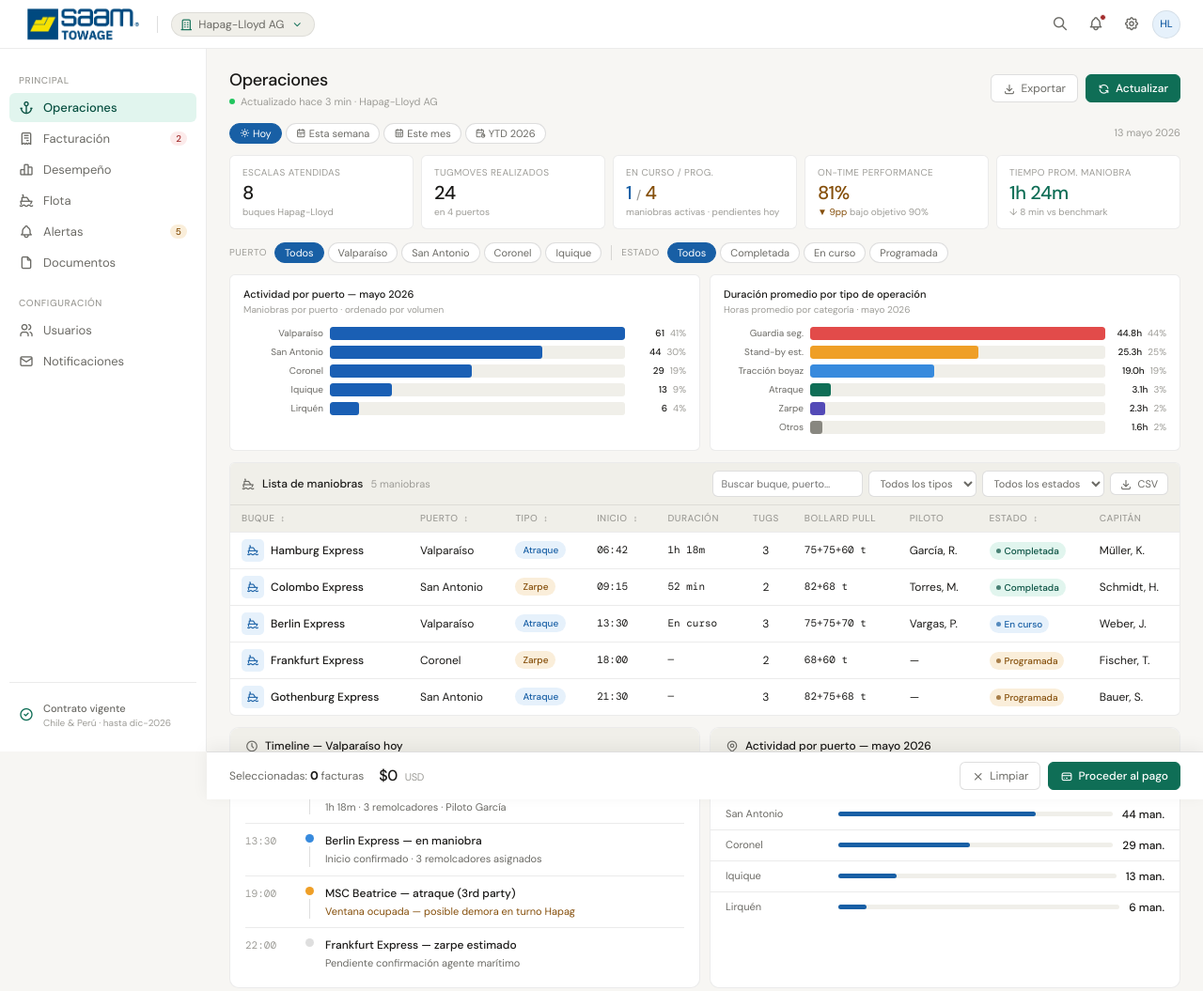
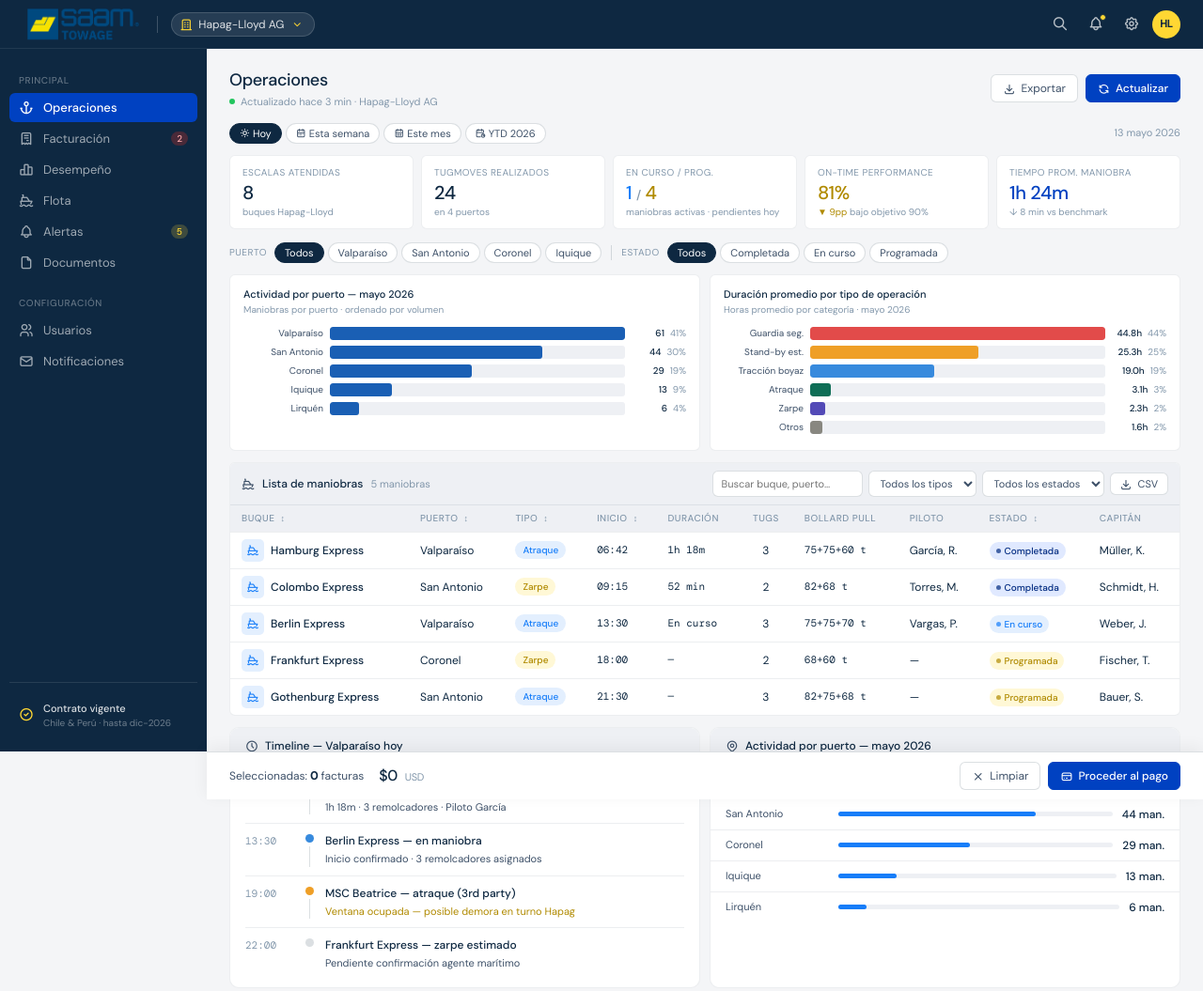
Before and after one commit to npettersen/Portal-de-Clientes, a plain HTML site: page index.html in a window 1280 px wide. Shown: the whole page at 94% size. Drawn offline with nearby package versions, Linux system fonts and the light colour scheme.

Commit message:
Update index.html

```diff
--- a/index.html
+++ b/index.html
@@ -9,14 +9,47 @@
 <link rel="stylesheet" href="https://cdn.jsdelivr.net/npm/@tabler/icons-webfont@latest/tabler-icons.min.css">
 <style>
   :root {
-    --bg: #f7f6f3; --surface: #ffffff; --surface2: #f0efe9;
-    --border: rgba(0,0,0,0.08); --border-md: rgba(0,0,0,0.13);
-    --text: #1a1917; --text2: #6b6a65; --text3: #9d9c97;
-    --accent: #0f6e56; --accent-light: #e1f5ee; --accent-text: #085041;
-    --warn: #854f0b; --warn-light: #faeeda;
-    --danger: #a32d2d; --danger-light: #fcebeb;
-    --info: #185fa5; --info-light: #e6f1fb;
-    --purple-light: #eeedfe; --purple-text: #3c3489;
+    /* ── SAAM Brand Palette — ST 2026 ── */
+    --saam-navy:    #0E2841;   /* dk2  — fondo oscuro principal */
+    --saam-yellow:  #FFD733;   /* accent1 — amarillo SAAM */
+    --saam-blue:    #0041C1;   /* accent2 — azul corporativo */
+    --saam-blue2:   #167DF9;   /* accent3 — azul brillante */
+    --saam-deep:    #11164E;   /* accent4 — azul profundo */
+    --saam-cyan:    #32D9FF;   /* accent5 — cyan */
+    --saam-cream:   #FCEAAA;   /* accent6 — gold claro */
+    --saam-light:   #E8E8E8;   /* lt2   — gris claro */
+
+    /* ── UI tokens mapeados a brand ── */
+    --bg: #f4f5f7;
+    --surface: #ffffff;
+    --surface2: #eef0f4;
+    --border: rgba(14,40,65,0.08);
+    --border-md: rgba(14,40,65,0.15);
+    --text: #0E2841;
+    --text2: #3d5068;
+    --text3: #8297ab;
+
+    /* accent → azul corporativo SAAM */
+    --accent: #0041C1;
+    --accent-light: #e0e9ff;
+    --accent-text: #002a80;
+
+    /* warn → amarillo SAAM */
+    --warn: #b08a00;
+    --warn-light: #fff8d6;
+
+    /* danger → rojo estándar (no hay en la paleta, mantenemos) */
+    --danger: #a32d2d;
+    --danger-light: #fcebeb;
+
+    /* info → azul brillante SAAM */
+    --info: #167DF9;
+    --info-light: #e3effe;
+
+    /* purple → azul profundo SAAM */
+    --purple-light: #e8eaf6;
+    --purple-text: #11164E;
+
     --nav-h: 52px; --sidebar-w: 220px;
     --radius: 10px; --radius-sm: 6px;
     --font: 'DM Sans', sans-serif; --mono: 'DM Mono', monospace;
@@ -24,28 +57,28 @@
   * { box-sizing: border-box; margin: 0; padding: 0; }
   body { font-family: var(--font); background: var(--bg); color: var(--text); font-size: 13px; line-height: 1.5; min-height: 100vh; }
 
-  .topbar { position: fixed; top: 0; left: 0; right: 0; z-index: 100; height: var(--nav-h); background: var(--surface); border-bottom: 1px solid var(--border); display: flex; align-items: center; justify-content: space-between; padding: 0 24px; }
+  .topbar { position: fixed; top: 0; left: 0; right: 0; z-index: 100; height: var(--nav-h); background: var(--saam-navy); border-bottom: 1px solid rgba(255,255,255,0.08); display: flex; align-items: center; justify-content: space-between; padding: 0 24px; }
   .topbar-left { display: flex; align-items: center; gap: 14px; }
-  .logo-sep { width: 1px; height: 18px; background: var(--border-md); }
-  .client-pill { display: flex; align-items: center; gap: 6px; background: var(--surface2); border: 1px solid var(--border); border-radius: 20px; padding: 3px 12px 3px 8px; font-size: 12px; color: var(--text2); cursor: pointer; }
-  .client-pill i { font-size: 14px; color: var(--accent); }
+  .logo-sep { width: 1px; height: 18px; background: rgba(255,255,255,0.2); }
+  .client-pill { display: flex; align-items: center; gap: 6px; background: rgba(255,255,255,0.1); border: 1px solid rgba(255,255,255,0.15); border-radius: 20px; padding: 3px 12px 3px 8px; font-size: 12px; color: rgba(255,255,255,0.85); cursor: pointer; }
+  .client-pill i { font-size: 14px; color: var(--saam-yellow); }
   .topbar-right { display: flex; align-items: center; gap: 6px; }
-  .icon-btn { width: 32px; height: 32px; border-radius: var(--radius-sm); background: transparent; border: none; cursor: pointer; display: flex; align-items: center; justify-content: center; color: var(--text2); transition: background 0.15s; position: relative; }
-  .icon-btn:hover { background: var(--surface2); }
+  .icon-btn { width: 32px; height: 32px; border-radius: var(--radius-sm); background: transparent; border: none; cursor: pointer; display: flex; align-items: center; justify-content: center; color: rgba(255,255,255,0.7); transition: background 0.15s; position: relative; }
+  .icon-btn:hover { background: rgba(255,255,255,0.1); color: #fff; }
   .icon-btn i { font-size: 17px; }
-  .notif-dot { position: absolute; top: 5px; right: 5px; width: 7px; height: 7px; border-radius: 50%; background: var(--danger); border: 1.5px solid var(--surface); }
-  .avatar { width: 30px; height: 30px; border-radius: 50%; background: var(--info-light); display: flex; align-items: center; justify-content: center; font-size: 11px; font-weight: 500; color: var(--info); cursor: pointer; border: 1px solid var(--border); }
+  .notif-dot { position: absolute; top: 5px; right: 5px; width: 7px; height: 7px; border-radius: 50%; background: var(--saam-yellow); border: 1.5px solid var(--saam-navy); }
+  .avatar { width: 30px; height: 30px; border-radius: 50%; background: var(--saam-yellow); display: flex; align-items: center; justify-content: center; font-size: 11px; font-weight: 500; color: var(--saam-navy); cursor: pointer; border: none; font-weight: 700; }
 
-  .sidebar { position: fixed; top: var(--nav-h); left: 0; bottom: 0; width: var(--sidebar-w); background: var(--surface); border-right: 1px solid var(--border); padding: 16px 10px; overflow-y: auto; display: flex; flex-direction: column; gap: 2px; }
-  .sidebar-section { font-size: 10px; font-weight: 500; color: var(--text3); letter-spacing: 0.06em; text-transform: uppercase; padding: 10px 10px 4px; }
-  .nav-item { display: flex; align-items: center; gap: 10px; padding: 7px 10px; border-radius: var(--radius-sm); cursor: pointer; color: var(--text2); border: none; background: transparent; width: 100%; text-align: left; font-size: 13px; font-family: var(--font); transition: all 0.12s; }
-  .nav-item:hover { background: var(--surface2); color: var(--text); }
-  .nav-item.active { background: var(--accent-light); color: var(--accent-text); font-weight: 500; }
+  .sidebar { position: fixed; top: var(--nav-h); left: 0; bottom: 0; width: var(--sidebar-w); background: var(--saam-navy); border-right: none; padding: 16px 10px; overflow-y: auto; display: flex; flex-direction: column; gap: 2px; }
+  .sidebar-section { font-size: 10px; font-weight: 500; color: rgba(255,255,255,0.35); letter-spacing: 0.06em; text-transform: uppercase; padding: 10px 10px 4px; }
+  .nav-item { display: flex; align-items: center; gap: 10px; padding: 7px 10px; border-radius: var(--radius-sm); cursor: pointer; color: rgba(255,255,255,0.6); border: none; background: transparent; width: 100%; text-align: left; font-size: 13px; font-family: var(--font); transition: all 0.12s; }
+  .nav-item:hover { background: rgba(255,255,255,0.08); color: rgba(255,255,255,0.9); }
+  .nav-item.active { background: var(--saam-blue); color: #fff; font-weight: 500; }
   .nav-item i { font-size: 16px; flex-shrink: 0; }
   .nav-badge { margin-left: auto; font-size: 10px; padding: 1px 6px; border-radius: 8px; font-weight: 500; }
-  .nb-red { background: var(--danger-light); color: var(--danger); }
-  .nb-amber { background: var(--warn-light); color: var(--warn); }
-  .sidebar-footer { margin-top: auto; padding-top: 12px; border-top: 1px solid var(--border); }
+  .nb-red { background: rgba(163,45,45,0.4); color: #ffaaaa; }
+  .nb-amber { background: rgba(255,215,51,0.2); color: var(--saam-yellow); }
+  .sidebar-footer { margin-top: auto; padding-top: 12px; border-top: 1px solid rgba(255,255,255,0.1); }
 
   .main { margin-left: var(--sidebar-w); margin-top: var(--nav-h); padding: 20px 24px; min-height: calc(100vh - var(--nav-h)); }
   .page { display: none; }
@@ -58,8 +91,8 @@
   .header-actions { display: flex; gap: 8px; }
   .btn { display: inline-flex; align-items: center; gap: 6px; padding: 6px 12px; border-radius: var(--radius-sm); font-size: 12px; font-family: var(--font); cursor: pointer; border: 1px solid var(--border-md); background: var(--surface); color: var(--text2); transition: all 0.12s; font-weight: 400; }
   .btn:hover { background: var(--surface2); color: var(--text); }
-  .btn-primary { background: var(--accent); color: #fff; border-color: var(--accent); font-weight: 500; }
-  .btn-primary:hover { background: #0a5a44; }
+  .btn-primary { background: var(--saam-blue); color: #fff; border-color: var(--saam-blue); font-weight: 500; }
+  .btn-primary:hover { background: #0035a0; }
   .btn i { font-size: 13px; }
 
   .chips-bar { display: flex; align-items: center; gap: 6px; margin-bottom: 12px; flex-wrap: wrap; }
@@ -67,7 +100,7 @@
   .chip-sep { width: 1px; height: 16px; background: var(--border-md); margin: 0 4px; }
   .chip { padding: 3px 10px; border-radius: 20px; border: 1px solid var(--border-md); font-size: 11px; cursor: pointer; color: var(--text2); background: var(--surface); font-family: var(--font); transition: all .12s; }
   .chip:hover { background: var(--surface2); }
-  .chip.active { background: var(--info); color: #fff; border-color: var(--info); }
+  .chip.active { background: var(--saam-navy); color: #fff; border-color: var(--saam-navy); }
   .date-chip { display: inline-flex; align-items: center; gap: 5px; padding: 3px 10px; border-radius: 20px; border: 1px solid var(--border-md); font-size: 11px; color: var(--text2); background: var(--surface); cursor: pointer; font-family: var(--font); }
   .date-chip i { font-size: 12px; }
 
@@ -265,8 +298,8 @@
 
   .pay-success { text-align: center; padding: 28px 18px 24px; display: none; }
   .pay-success.show { display: block; }
-  .pay-success-icon { width: 52px; height: 52px; border-radius: 50%; background: var(--accent-light); display: flex; align-items: center; justify-content: center; margin: 0 auto 14px; }
-  .pay-success-icon i { font-size: 26px; color: var(--accent); }
+  .pay-success-icon { width: 52px; height: 52px; border-radius: 50%; background: var(--saam-blue); display: flex; align-items: center; justify-content: center; margin: 0 auto 14px; }
+  .pay-success-icon i { font-size: 26px; color: #fff; }
   .pay-success h3 { font-size: 15px; font-weight: 500; margin-bottom: 6px; }
   .pay-success p { font-size: 12px; color: var(--text2); line-height: 1.6; }
 
@@ -339,8 +372,8 @@
   <button class="nav-item"><i class="ti ti-mail"></i> Notificaciones</button>
   <div class="sidebar-footer">
     <div class="nav-item" style="cursor:default;font-size:11px">
-      <i class="ti ti-circle-check" style="color:var(--accent)"></i>
-      <div><div style="font-weight:500;font-size:11px">Contrato vigente</div><div style="color:var(--text3);font-size:10px">Chile & Perú · hasta dic-2026</div></div>
+      <i class="ti ti-circle-check" style="color:var(--saam-yellow)"></i>
+      <div><div style="font-weight:500;font-size:11px;color:rgba(255,255,255,0.85)">Contrato vigente</div><div style="color:rgba(255,255,255,0.4);font-size:10px">Chile & Perú · hasta dic-2026</div></div>
     </div>
   </div>
 </aside>
```
